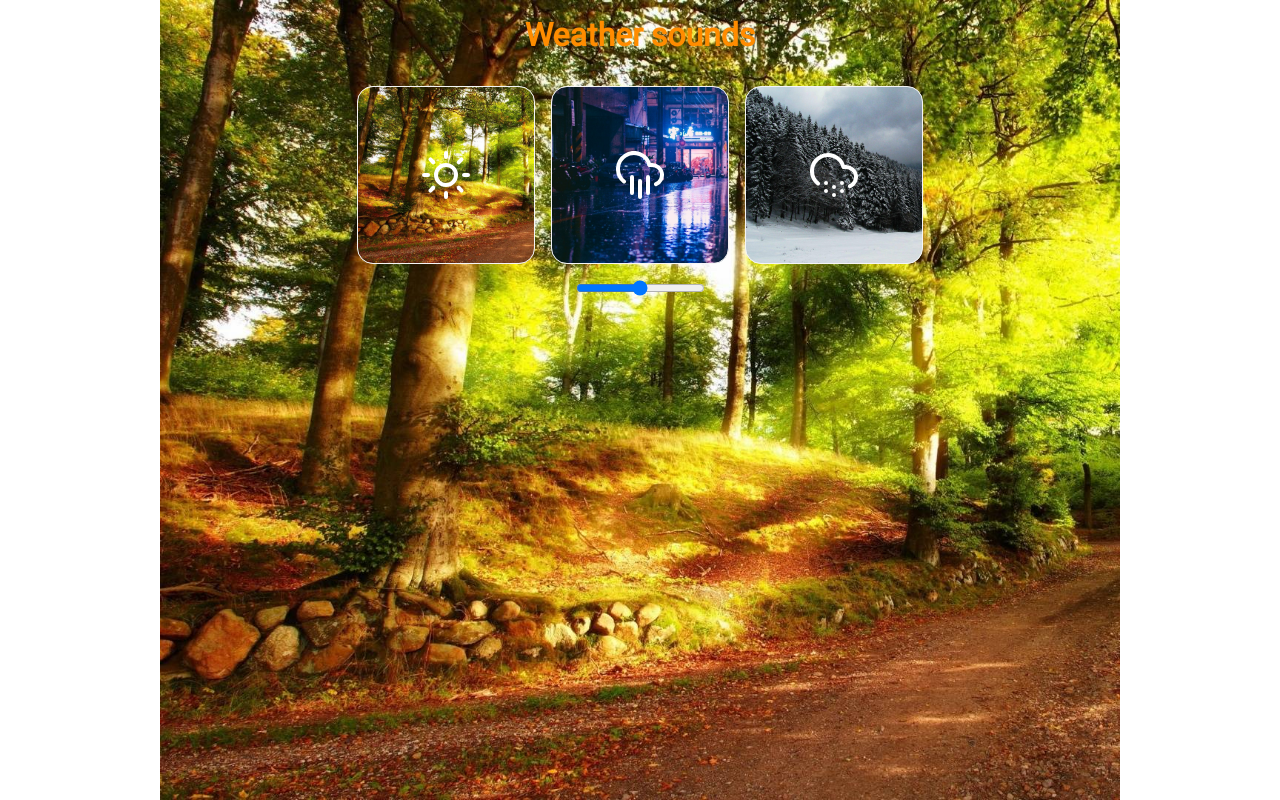
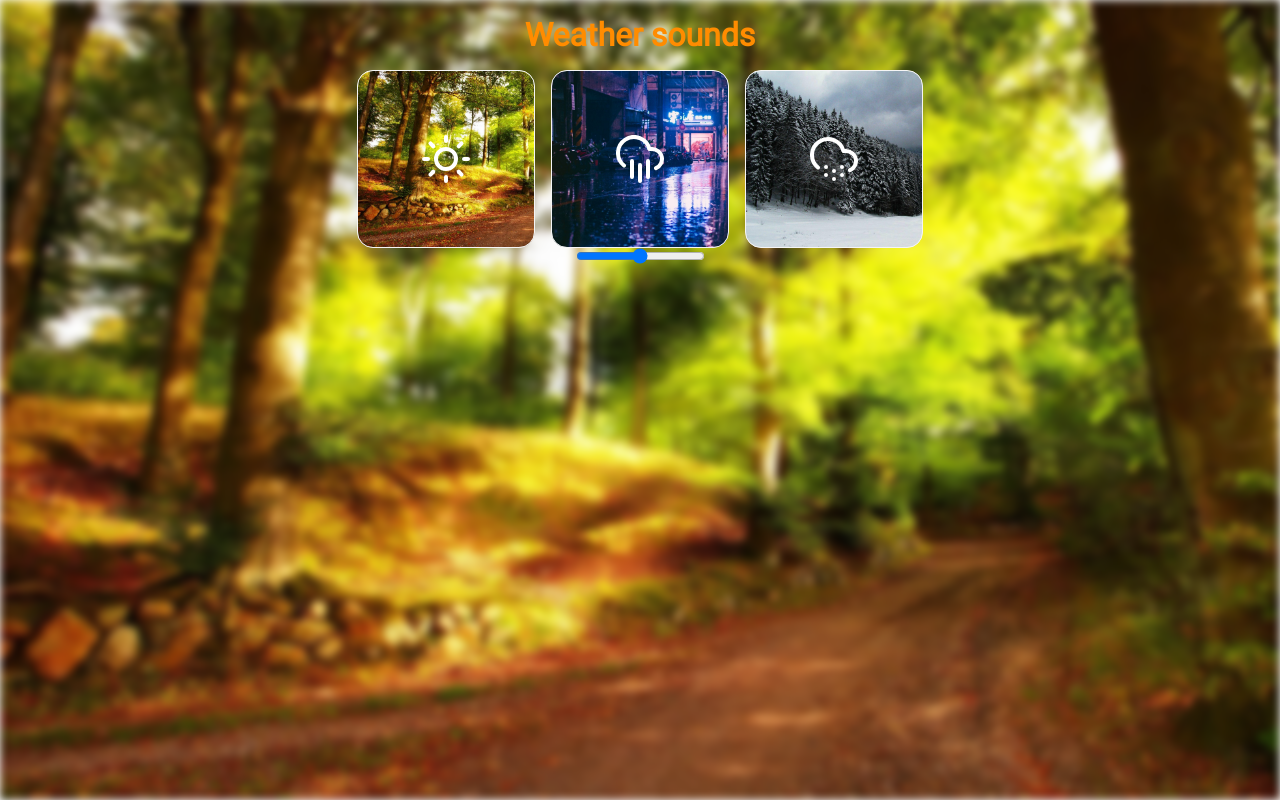
Before and after one commit to LisPavel/rs-m2-wepback-hw, a React app: page / in a window 1280 px wide. Built offline with nearby package versions, Linux system fonts and the light colour scheme.

Commit message:
refactor: move player to component

```diff
--- a/src/App.jsx
+++ b/src/App.jsx
@@ -1,8 +1,8 @@
-import React, { useEffect, useRef, useState } from "react";
+import React from "react";
 import rainSound from "./assets/sounds/rain.mp3";
 import summerSound from "./assets/sounds/summer.mp3";
 import winterSound from "./assets/sounds/winter.mp3";
-import TrackButton from "./components/trackButton";
+import Player from "./components/player";
 
 const tracks = [
   { name: "summer", track: summerSound },
@@ -11,65 +11,5 @@ const tracks = [
 ];
 
 export const App = () => {
-  // const [trackName, setTrackName] = useState("summer");
-  const [trackIndex, setTrackIndex] = useState(0);
-  const [currentTrack, setCurrentTrack] = useState(tracks[trackIndex]);
-  const [isPlaying, setIsPlaying] = useState(false);
-  const [volume, setVolume] = useState(50);
-
-  const audioRef = useRef();
-
-  const playTrack = (newTrack) => {
-    if (newTrack === trackIndex) {
-      setIsPlaying((prev) => !prev);
-    } else {
-      setTrackIndex(newTrack);
-      setIsPlaying(true);
-      setCurrentTrack(tracks[newTrack]);
-    }
-  };
-
-  useEffect(() => {
-    if (isPlaying) {
-      audioRef.current.play();
-    } else {
-      audioRef.current.pause();
-    }
-  }, [isPlaying, audioRef, currentTrack]);
-
-  useEffect(() => {
-    audioRef.current.volume = volume / 100;
-  }, [volume, audioRef]);
-
-  const handleVolumeChange = (ev) => {
-    setVolume(ev.target.valueAsNumber);
-  };
-
-  return (
-    <>
-      <h1 className="text-xl ">Weather sounds</h1>
-      <div className="btn-container">
-        {tracks.map((cfg, i) => (
-          <TrackButton
-            {...cfg}
-            trackIndex={i}
-            startPlaying={playTrack}
-            isPlaying={isPlaying}
-            currentTrack={currentTrack}
-            key={i}
-          />
-        ))}
-      </div>
-      <audio src={currentTrack?.track} ref={audioRef} />
-      <input
-        type="range"
-        name="sound"
-        id="sound"
-        min={0}
-        max={100}
-        value={volume}
-        onChange={handleVolumeChange}
-      />
-    </>
-  );
+  return <Player tracks={tracks} />;
 };
--- /dev/null
+++ b/src/components/player.jsx
@@ -0,0 +1,67 @@
+import React, { useEffect, useRef, useState } from "react";
+import TrackButton from "./trackButton";
+import "./player.scss";
+
+const Player = ({ tracks }) => {
+  const [trackIndex, setTrackIndex] = useState(0);
+  const [currentTrack, setCurrentTrack] = useState(tracks[trackIndex]);
+  const [isPlaying, setIsPlaying] = useState(false);
+  const [volume, setVolume] = useState(50);
+
+  const audioRef = useRef();
+
+  useEffect(() => {
+    if (isPlaying) {
+      audioRef.current.play();
+    } else {
+      audioRef.current.pause();
+    }
+  }, [isPlaying, audioRef, currentTrack]);
+
+  useEffect(() => {
+    audioRef.current.volume = volume / 100;
+  }, [volume, audioRef]);
+
+  const playTrack = (newTrack) => {
+    if (newTrack === trackIndex) {
+      setIsPlaying((prev) => !prev);
+    } else {
+      setTrackIndex(newTrack);
+      setIsPlaying(true);
+      setCurrentTrack(tracks[newTrack]);
+    }
+  };
+
+  const handleVolumeChange = (ev) => {
+    setVolume(ev.target.valueAsNumber);
+  };
+  return (
+    <div className={"player " + currentTrack.name}>
+      <h1 className="text-xl ">Weather sounds</h1>
+      <div className="btn-container">
+        {tracks.map((cfg, i) => (
+          <TrackButton
+            {...cfg}
+            trackIndex={i}
+            startPlaying={playTrack}
+            isPlaying={isPlaying}
+            currentTrack={currentTrack}
+            key={i}
+          />
+        ))}
+      </div>
+      <audio src={currentTrack?.track} ref={audioRef} />
+      <input
+        type="range"
+        name="sound"
+        id="sound"
+        min={0}
+        max={100}
+        value={volume}
+        onChange={handleVolumeChange}
+      />
+    </div>
+  );
+};
+
+export default Player;
--- /dev/null
+++ b/src/components/player.scss
@@ -0,0 +1,45 @@
+.player {
+  display: flex;
+  flex-direction: column;
+  max-width: 960px;
+  margin-inline: auto;
+
+  &::before {
+    content: "";
+    display: block;
+    position: fixed;
+    top: 0;
+    left: 0;
+    width: 100%;
+    height: 100%;
+    background: url("@assets/summer-bg.jpg") no-repeat;
+    background-size: cover;
+    filter: blur(4px);
+    z-index: -1;
+  }
+
+  &.winter::before {
+    background-image: url("@assets/winter-bg.jpg");
+  }
+
+  &.rain::before {
+    background-image: url("@assets/rainy-bg.jpg");
+  }
+
+  h1 {
+    margin-top: 1rem;
+    text-align: center;
+    margin-bottom: 1rem;
+    color: darkorange;
+  }
+
+  .btn-container {
+    display: flex;
+    gap: 1rem;
+    justify-content: center;
+  }
+
+  #sound {
+    align-self: center;
+  }
+}
--- a/src/index.scss
+++ b/src/index.scss
@@ -11,36 +11,11 @@
 
 body {
   font-family: "Roboto", sans-serif;
-  max-width: 960px;
-  margin-inline: auto;
   width: 100vw;
   height: 100vh;
 }
 
-h1 {
-  margin-top: 1rem;
-  text-align: center;
-  margin-bottom: 1rem;
-  color: darkorange;
+#app {
+  width: 100vw;
+  height: 100vh;
 }
-
-#app {
-  display: flex;
-  flex-direction: column;
-  gap: 1rem;
-  width: 100%;
-  height: 100%;
-  background-image: url("./assets/summer-bg.jpg") ;
-  background-repeat: no-repeat;
-  background-size: cover;
-}
-
-.btn-container {
-  display: flex;
-  gap: 1rem;
-  justify-content: center;
-}
-
-#sound {
-  align-self: center;
-}
```
